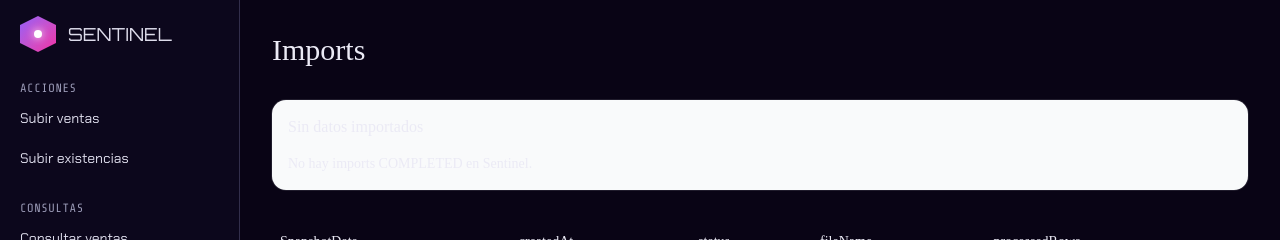
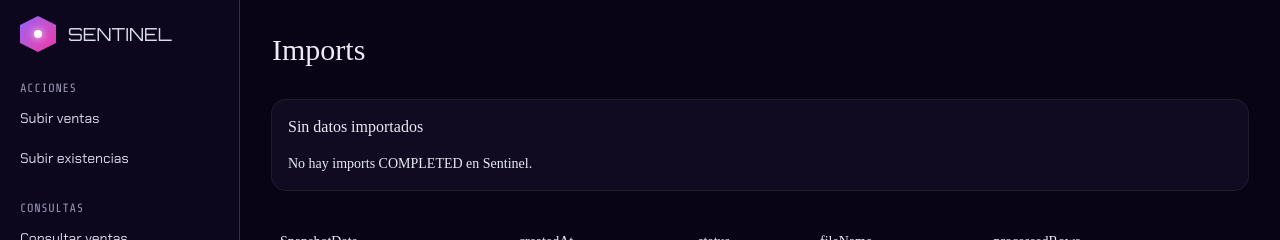
Before and after one commit to CarlosAdrianLabra/sentinel, a Next.js app: page /imports in a window 1280 px wide. Shown: the top 240 px of the page. Built offline with nearby package versions, Linux system fonts and the light colour scheme; no server answers; the database is empty.

Commit message:
cambio de estilo en la pagina de imports

```diff
--- a/app/(app)/imports/page.tsx
+++ b/app/(app)/imports/page.tsx
@@ -50,7 +50,7 @@ export default async function ImportsPage() {
   return (
     <main className="p-8 space-y-8">
       <h1 className="text-3xl">Imports</h1>
-      <Card className={freshnessStyle.cardClass}>
+      <Card>
         <CardHeader>
           <CardTitle>{freshnessStyle.label}</CardTitle>
         </CardHeader>
```
